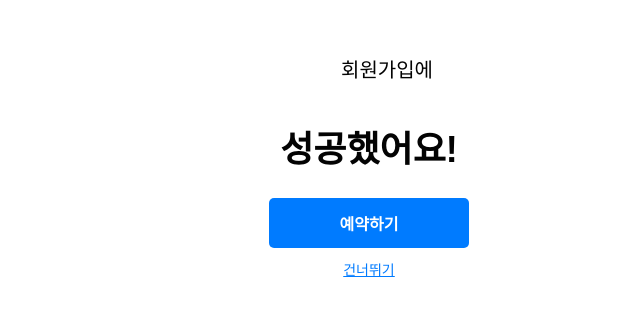
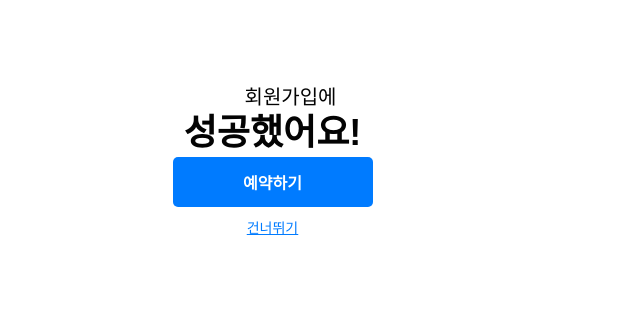
Before and after one commit to hyeryunYou/ZIC, a React (Vite) app: page /user-success in a window 1280 px wide. Shown: the part 343-658 px from the top of the page, without its empty margins (271-911 px from the left). Built offline with nearby package versions, Linux system fonts and the light colour scheme; the HTML template or start-up script is replaced by a standard one; a web font is replaced by a local one.

Commit message:
:sparkles: App.jsx 컨텐츠가 가운데 오게끔 변경 및 reset.css, font.css 추가

```diff
--- a/src/App.css
+++ b/src/App.css
@@ -0,0 +1,17 @@
+@import "../src/styles/reset.css";
+* {
+    margin: 0;
+    padding: 0;
+    box-sizing: border-box;
+}
+
+.root-layout {
+    display: flex;
+    justify-content: center;
+    height: 100vh;
+}
+
+.content-wrap{
+    width : 393px;
+    height : 852px;
+}
--- a/src/App.jsx
+++ b/src/App.jsx
@@ -5,6 +5,7 @@
 import UserSuccess from "./pages/user/user-success"
 import OwnerInformation from "./pages/owner/owner-information";
 import OwnerSuccess from "./pages/owner/owner-success";
+import './App.css';
 
 function App() {
     return (
--- a/src/pages/user/user-success.jsx
+++ b/src/pages/user/user-success.jsx
@@ -4,14 +4,14 @@
 export default function UserSuccess() {
     return (
         <div className="success-container">
-            <div className="success-left"></div> {/*비어 있는 왼쪽 영역*/}
+            {/* <div className="success-left"></div> 비어 있는 왼쪽 영역 */}
             <main className="success-center"> {/*가운데 콘텐츠 영역*/}
                 <p>회원가입에</p>
                 <h1>성공했어요!</h1>
                 <NextButton text="예약하기"/> {/*다음 버튼 공용 컴포넌트 사용*/}
                 <button className="skip-btn">건너뛰기</button>
             </main>
-            <div className="success-right"></div>{/*비어 있는 오른쪽 영역*/}
+            {/* <div className="success-right"></div>비어 있는 오른쪽 영역 */}
         </div>
     );
 }
--- /dev/null
+++ b/src/styles/fonts.css
@@ -0,0 +1,73 @@
+
+/* // pretendard */
+@font-face {
+    font-family: 'Pretendard-Thin';
+    src: url('https://fastly.jsdelivr.net/gh/Project-Noonnu/noonfonts_2107@1.1/Pretendard-Thin.woff') format('woff');
+    font-weight: 100;
+    font-style: normal;
+}
+@font-face {
+    font-family: 'Pretendard-ExtraLight';
+    src: url('https://fastly.jsdelivr.net/gh/Project-Noonnu/noonfonts_2107@1.1/Pretendard-ExtraLight.woff') format('woff');
+    font-weight: 200;
+    font-style: normal;
+}
+@font-face {
+    font-family: 'Pretendard-Light';
+    src: url('https://fastly.jsdelivr.net/gh/Project-Noonnu/noonfonts_2107@1.1/Pretendard-Light.woff') format('woff');
+    font-weight: 300;
+    font-style: normal;
+}
+@font-face {
+    font-family: 'Pretendard-Regular';
+    src: url('https://fastly.jsdelivr.net/gh/Project-Noonnu/noonfonts_2107@1.1/Pretendard-Regular.woff') format('woff');
+    font-weight: 400;
+    font-style: normal;
+}
+@font-face {
+    font-family: 'Pretendard-Medium';
+    src: url('https://fastly.jsdelivr.net/gh/Project-Noonnu/noonfonts_2107@1.1/Pretendard-Medium.woff') format('woff');
+    font-weight: 500;
+    font-style: normal;
+}
+@font-face {
+    font-family: 'Pretendard-SemiBold';
+    src: url('https://fastly.jsdelivr.net/gh/Project-Noonnu/noonfonts_2107@1.1/Pretendard-SemiBold.woff') format('woff');
+    font-weight: 600;
+    font-style: normal;
+}
+@font-face {
+    font-family: 'Pretendard-Bold';
+    src: url('https://fastly.jsdelivr.net/gh/Project-Noonnu/noonfonts_2107@1.1/Pretendard-Bold.woff') format('woff');
+    font-weight: 700;
+    font-style: normal;
+}
+@font-face {
+    font-family: 'Pretendard-ExtraBold';
+    src: url('https://fastly.jsdelivr.net/gh/Project-Noonnu/noonfonts_2107@1.1/Pretendard-ExtraBold.woff') format('woff');
+    font-weight: 800;
+    font-style: normal;
+}
+@font-face {
+    font-family: 'Pretendard-Black';
+    src: url('https://fastly.jsdelivr.net/gh/Project-Noonnu/noonfonts_2107@1.1/Pretendard-Black.woff') format('woff');
+    font-weight: 900;
+    font-style: normal;
+}
+
+/* // 나눔 명조 */
+@import url('//fonts.googleapis.com/earlyaccess/nanummyeongjo.css');
+
+/* // 강원교육모두 */
+@font-face {
+    font-family: 'GangwonEdu_OTFLightA';
+    src: url('https://fastly.jsdelivr.net/gh/projectnoonnu/noonfonts_2201-2@1.0/GangwonEdu_OTFLightA.woff') format('woff');
+    font-weight: normal;
+    font-style: normal;
+}
+@font-face {
+    font-family: 'GangwonEdu_OTFBoldA';
+    src: url('https://fastly.jsdelivr.net/gh/projectnoonnu/noonfonts_2201-2@1.0/GangwonEdu_OTFBoldA.woff') format('woff');
+    font-weight: normal;
+    font-style: normal;
+}
--- /dev/null
+++ b/src/styles/reset.css
@@ -0,0 +1,48 @@
+/* http://meyerweb.com/eric/tools/css/reset/
+   v2.0 | 20110126
+   License: none (public domain)
+*/
+
+html, body, div, span, applet, object, iframe,
+h1, h2, h3, h4, h5, h6, p, blockquote, pre,
+a, abbr, acronym, address, big, cite, code,
+del, dfn, em, img, ins, kbd, q, s, samp,
+small, strike, strong, sub, sup, tt, var,
+b, u, i, center,
+dl, dt, dd, ol, ul, li,
+fieldset, form, label, legend,
+table, caption, tbody, tfoot, thead, tr, th, td,
+article, aside, canvas, details, embed,
+figure, figcaption, footer, header, hgroup,
+menu, nav, output, ruby, section, summary,
+time, mark, audio, video {
+	margin: 0;
+	padding: 0;
+	border: 0;
+	font-size: 100%;
+	font: inherit;
+	vertical-align: baseline;
+}
+/* HTML5 display-role reset for older browsers */
+article, aside, details, figcaption, figure,
+footer, header, hgroup, menu, nav, section {
+	display: block;
+}
+body {
+	line-height: 1;
+}
+ol, ul {
+	list-style: none;
+}
+blockquote, q {
+	quotes: none;
+}
+blockquote:before, blockquote:after,
+q:before, q:after {
+	content: '';
+	content: none;
+}
+table {
+	border-collapse: collapse;
+	border-spacing: 0;
+}
```
